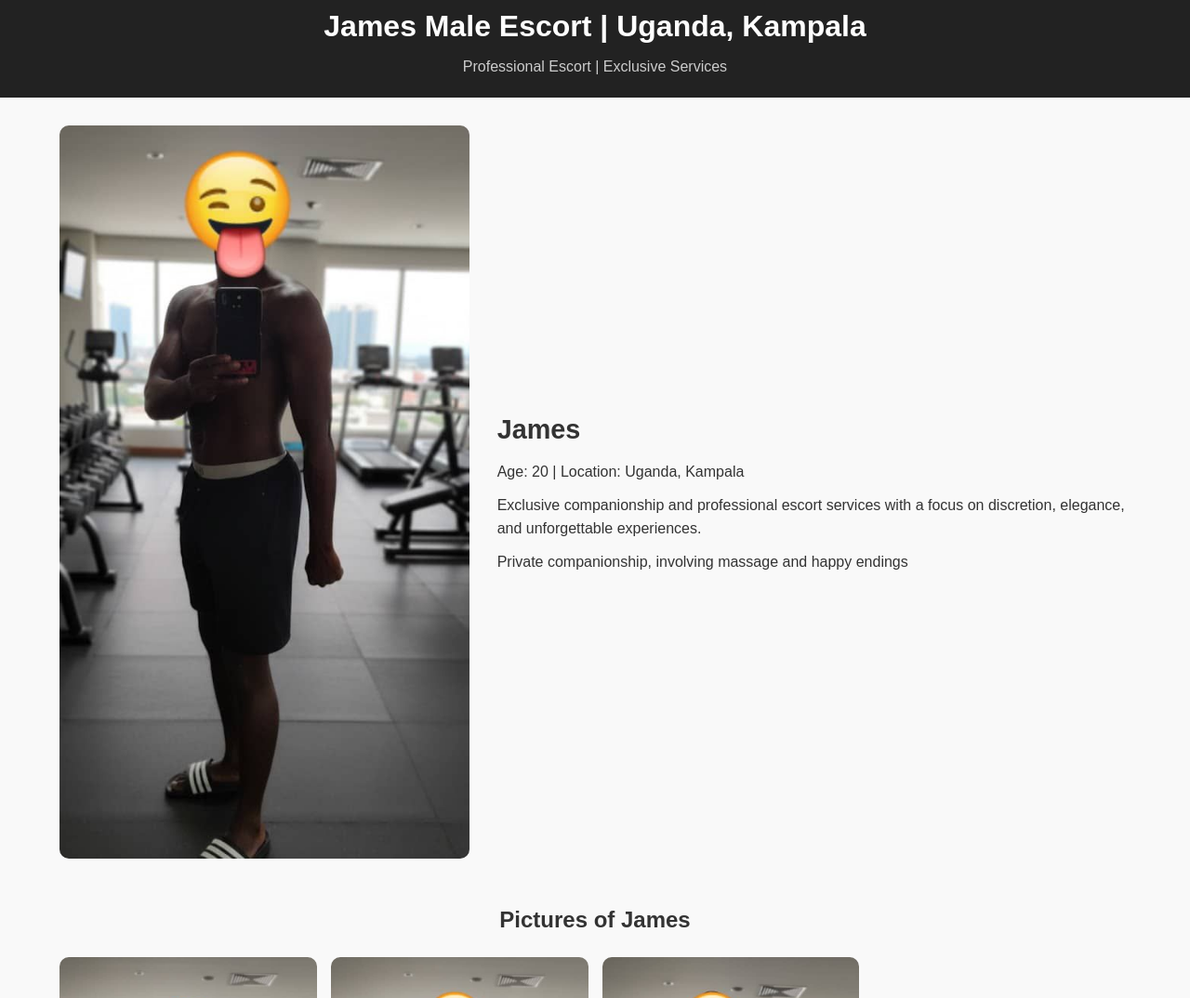
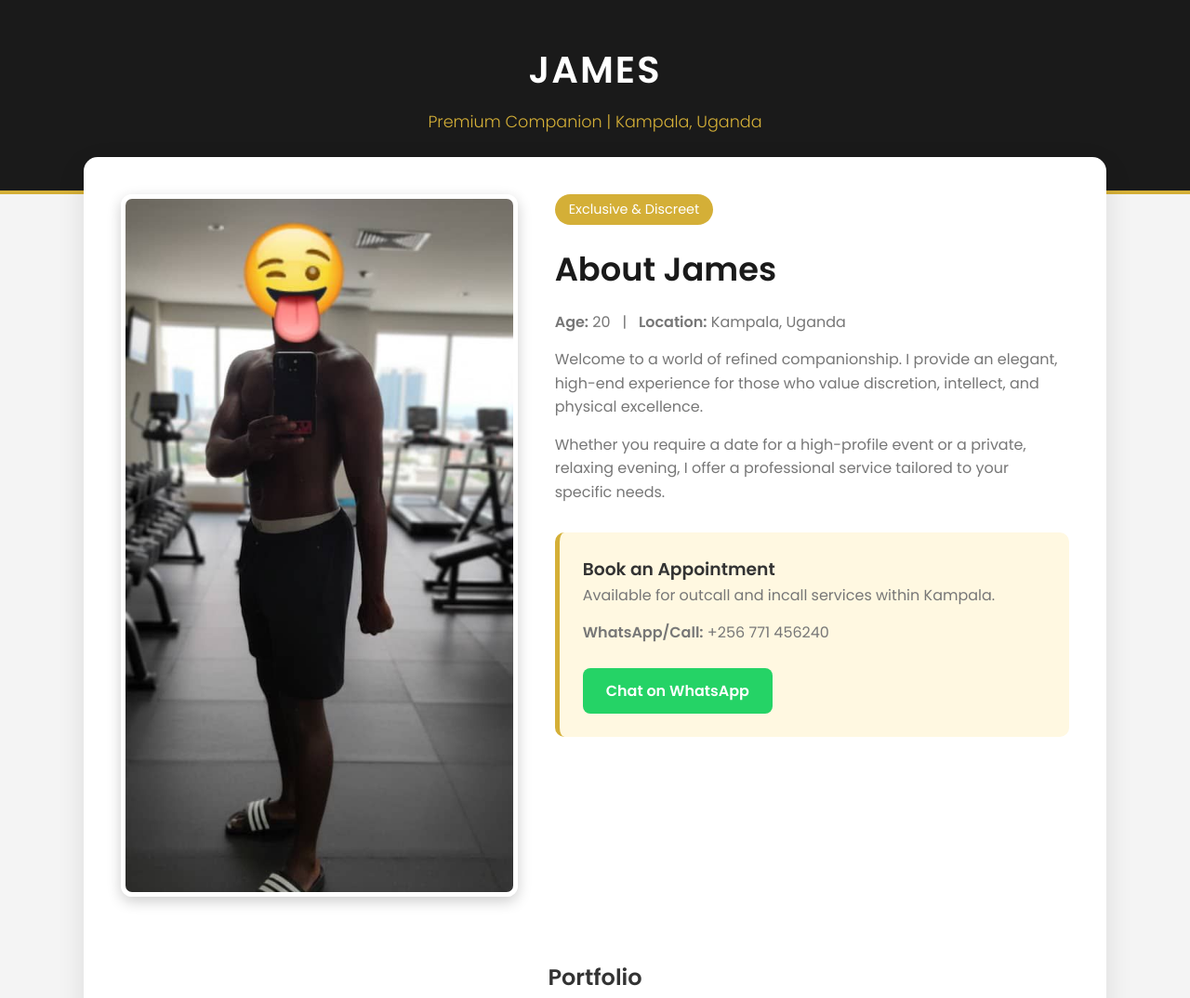
Before and after one commit to meold50-alt/jamesescort, a plain HTML site: page index.html in a window 1280 px wide. Shown: the part 17-1091 px from the top of the page at 93% size. Drawn offline with Linux system fonts and the light colour scheme.

Commit message:
Update index.html

```diff
--- a/index.html
+++ b/index.html
@@ -3,9 +3,24 @@
 <head>
     <meta charset="UTF-8">
     <meta name="viewport" content="width=device-width, initial-scale=1.0">
-    <title>James Male Escort, Uganda,Kampala</title>
+
+    <title>James | Professional Male Companion in Kampala, Uganda</title>
+    <meta name="description" content="James offers premium, discreet, and professional male escort and companionship services in Kampala, Uganda. High-end experience for exclusive clients.">
+    <meta name="keywords" content="James escort Uganda, male escort Kampala, professional companion Uganda, private massage Kampala, male model Uganda">
+
+    <link href="https://fonts.googleapis.com/css2?family=Poppins:wght@300;400;600&display=swap" rel="stylesheet">
+
     <style>
-        /* Reset some default styles */
+        /* Modern CSS Variables for easy color management */
+        :root {
+            --primary-gold: #d4af37;
+            --dark-bg: #1a1a1a;
+            --light-bg: #ffffff;
+            --text-main: #333333;
+            --text-muted: #777777;
+            --whatsapp-green: #25D366;
+        }
+
         * {
             margin: 0;
             padding: 0;
@@ -13,50 +28,61 @@
         }
 
         body {
-            font-family: 'Arial', sans-serif;
+            font-family: 'Poppins', sans-serif;
             line-height: 1.6;
-            background-color: #f9f9f9;
-            color: #333;
+            background-color: #f4f4f4;
+            color: var(--text-main);
         }
 
+        /* Header Styling */
         header {
-            background: #222;
+            background: var(--dark-bg);
             color: #fff;
-            padding: 20px 0;
+            padding: 60px 20px;
             text-align: center;
+            border-bottom: 4px solid var(--primary-gold);
         }
 
         header h1 {
-            font-size: 2rem;
+            font-size: 2.5rem;
+            letter-spacing: 2px;
+            text-transform: uppercase;
+            margin-bottom: 10px;
         }
 
         header p {
-            font-size: 1rem;
-            margin-top: 5px;
-            color: #ccc;
+            font-weight: 300;
+            color: var(--primary-gold);
+            font-size: 1.1rem;
         }
 
         .container {
             width: 90%;
-            max-width: 1200px;
-            margin: 30px auto;
+            max-width: 1100px;
+            margin: -40px auto 40px; /* Overlap effect */
+            background: white;
+            padding: 40px;
+            border-radius: 15px;
+            box-shadow: 0 10px 30px rgba(0,0,0,0.1);
         }
 
+        /* Profile Section */
         .profile {
             display: flex;
             flex-wrap: wrap;
-            gap: 30px;
-            align-items: center;
-            justify-content: center;
+            gap: 40px;
+            align-items: flex-start;
         }
 
         .profile-image {
-            flex: 1 1 300px;
+            flex: 1 1 350px;
         }
 
         .profile-image img {
             width: 100%;
-            border-radius: 10px;
+            border-radius: 12px;
+            box-shadow: 0 5px 15px rgba(0,0,0,0.2);
+            border: 5px solid #fff;
         }
 
         .profile-info {
@@ -64,114 +90,176 @@
         }
 
         .profile-info h2 {
-            font-size: 1.8rem;
-            margin-bottom: 10px;
+            font-size: 2.2rem;
+            color: var(--dark-bg);
+            margin-bottom: 15px;
+        }
+
+        .tagline {
+            display: inline-block;
+            background: var(--primary-gold);
+            color: white;
+            padding: 5px 15px;
+            border-radius: 20px;
+            font-size: 0.9rem;
+            margin-bottom: 20px;
         }
 
         .profile-info p {
-            font-size: 1rem;
-            margin-bottom: 10px;
+            margin-bottom: 15px;
+            color: var(--text-muted);
         }
 
+        /* Contact Details Section */
+        .contact-card {
+            background: #fff8e1;
+            padding: 25px;
+            border-radius: 10px;
+            margin-top: 30px;
+            border-left: 5px solid var(--primary-gold);
+        }
+
+        .btn-whatsapp {
+            display: inline-block;
+            background: var(--whatsapp-green);
+            color: white;
+            padding: 12px 25px;
+            text-decoration: none;
+            border-radius: 8px;
+            font-weight: 600;
+            margin-top: 10px;
+            transition: 0.3s;
+        }
+
+        .btn-whatsapp:hover {
+            background: #128C7E;
+            transform: translateY(-2px);
+        }
+
+        /* Gallery */
         .gallery {
-            margin-top: 40px;
+            margin-top: 60px;
         }
 
         .gallery h2 {
             text-align: center;
-            margin-bottom: 20px;
-            font-size: 1.5rem;
+            margin-bottom: 30px;
+            position: relative;
+        }
+
+        .gallery h2::after {
+            content: '';
+            width: 50px;
+            height: 3px;
+            background: var(--primary-gold);
+            position: absolute;
+            bottom: -10px;
+            left: 50%;
+            transform: translateX(-50%);
         }
 
         .gallery-grid {
             display: grid;
-            grid-template-columns: repeat(auto-fill, minmax(250px, 1fr));
-            gap: 15px;
+            grid-template-columns: repeat(auto-fill, minmax(280px, 1fr));
+            gap: 20px;
         }
 
         .gallery-grid img {
             width: 100%;
+            height: 300px;
+            object-fit: cover;
             border-radius: 10px;
-            cursor: pointer;
-            transition: transform 0.3s;
+            transition: 0.4s;
+            filter: grayscale(20%);
         }
 
         .gallery-grid img:hover {
-            transform: scale(1.05);
+            transform: scale(1.03);
+            filter: grayscale(0%);
         }
 
-        /* Modal for viewing images */
+        /* Modal / Lightbox */
         .modal {
             display: none;
             position: fixed;
-            z-index: 1000;
+            z-index: 2000;
             left: 0;
             top: 0;
             width: 100%;
             height: 100%;
-            background: rgba(0,0,0,0.8);
+            background: rgba(0,0,0,0.95);
             justify-content: center;
             align-items: center;
         }
 
         .modal img {
             max-width: 90%;
-            max-height: 80%;
-            border-radius: 10px;
+            max-height: 85vh;
+            border: 3px solid var(--primary-gold);
         }
 
-        .modal:target {
-            display: flex;
+        .modal:target { display: flex; }
+
+        footer {
+            text-align: center;
+            padding: 40px;
+            color: var(--text-muted);
+            font-size: 0.9rem;
         }
 
         @media (max-width: 768px) {
-            .profile {
-                flex-direction: column;
-            }
-
-            .profile-info {
-                text-align: center;
-            }
+            header h1 { font-size: 1.8rem; }
+            .container { width: 95%; padding: 20px; }
+            .profile-info { text-align: center; }
         }
     </style>
 </head>
 <body>
 
 <header>
-    <h1>James Male Escort | Uganda, Kampala</h1>
-    <p>Professional Escort | Exclusive Services</p>
+    <h1>JAMES</h1>
+    <p>Premium Companion | Kampala, Uganda</p>
 </header>
 
 <div class="container">
-    <!-- Profile Section -->
     <div class="profile">
         <div class="profile-image">
-             <a href="#img4"><img src="one.png" alt="James Uganda Male Escort Kampala"></a>
+             <a href="#img4"><img src="one.png" alt="James Uganda Male Escort"></a>
         </div>
         <div class="profile-info">
-            <h2>James</h2>
-            <p>Age: 20 | Location: Uganda, Kampala</p>
-            <p>Exclusive companionship and professional escort services with a focus on discretion, elegance, and unforgettable experiences.</p>
-            <p>Private companionship, involving massage and happy endings</p>
+            <span class="tagline">Exclusive & Discreet</span>
+            <h2>About James</h2>
+            <p><strong>Age:</strong> 20 &nbsp; | &nbsp; <strong>Location:</strong> Kampala, Uganda</p>
+            <p>Welcome to a world of refined companionship. I provide an elegant, high-end experience for those who value discretion, intellect, and physical excellence.</p>
+            <p>Whether you require a date for a high-profile event or a private, relaxing evening, I offer a professional service tailored to your specific needs.</p>
+
+            <div class="contact-card">
+                <h3>Book an Appointment</h3>
+                <p>Available for outcall and incall services within Kampala.</p>
+                <p><strong>WhatsApp/Call:</strong> +256 771 456240</p>
+                <a href="https://wa.me/256771456240" class="btn-whatsapp">Chat on WhatsApp</a>
+            </div>
         </div>
     </div>
 
-    <!-- Gallery Section -->
     <div class="gallery">
-        <h2>Pictures of James</h2>
+        <h2>Portfolio</h2>
         <div class="gallery-grid">
-            <a href="#img1"><img src="two.png" alt="James Uganda Male Escort Kampala"></a>
-            <a href="#img2"><img src="three.png" alt="James Uganda Male Escort Kampala"></a>
-            <a href="#img3"><img src="four.png" alt="James Uganda Male Escort Kampala"></a>
+            <a href="#img1"><img src="two.png" alt="James Gallery 1"></a>
+            <a href="#img2"><img src="three.png" alt="James Gallery 2"></a>
+            <a href="#img3"><img src="four.png" alt="James Gallery 3"></a>
         </div>
 
-        <!-- Modal Images -->
-        <div id="img1" class="modal"><a href="#"><img src="two.png" alt="James Uganda Male Escort Kampala"></a></div>
-        <div id="img2" class="modal"><a href="#"><img src="three.png" alt="James Uganda Male Escort Kampala"></a></div>
-        <div id="img3" class="modal"><a href="#"><img src="four.png" alt="James Uganda Male Escort Kampala"></a></div>
-        <div id="img4" class="modal"><a href="#"><img src="one.png" alt="James Uganda Male Escort Kampala"></a></div>
+        <div id="img1" class="modal"><a href="#"><img src="two.png" alt="View"></a></div>
+        <div id="img2" class="modal"><a href="#"><img src="three.png" alt="View"></a></div>
+        <div id="img3" class="modal"><a href="#"><img src="four.png" alt="View"></a></div>
+        <div id="img4" class="modal"><a href="#"><img src="one.png" alt="View"></a></div>
     </div>
 </div>
 
+<footer>
+    <p>&copy; 2024 James Professional Companion. All rights reserved. <br> Discretion Guaranteed.</p>
+</footer>
+
 </body>
 </html>
```
